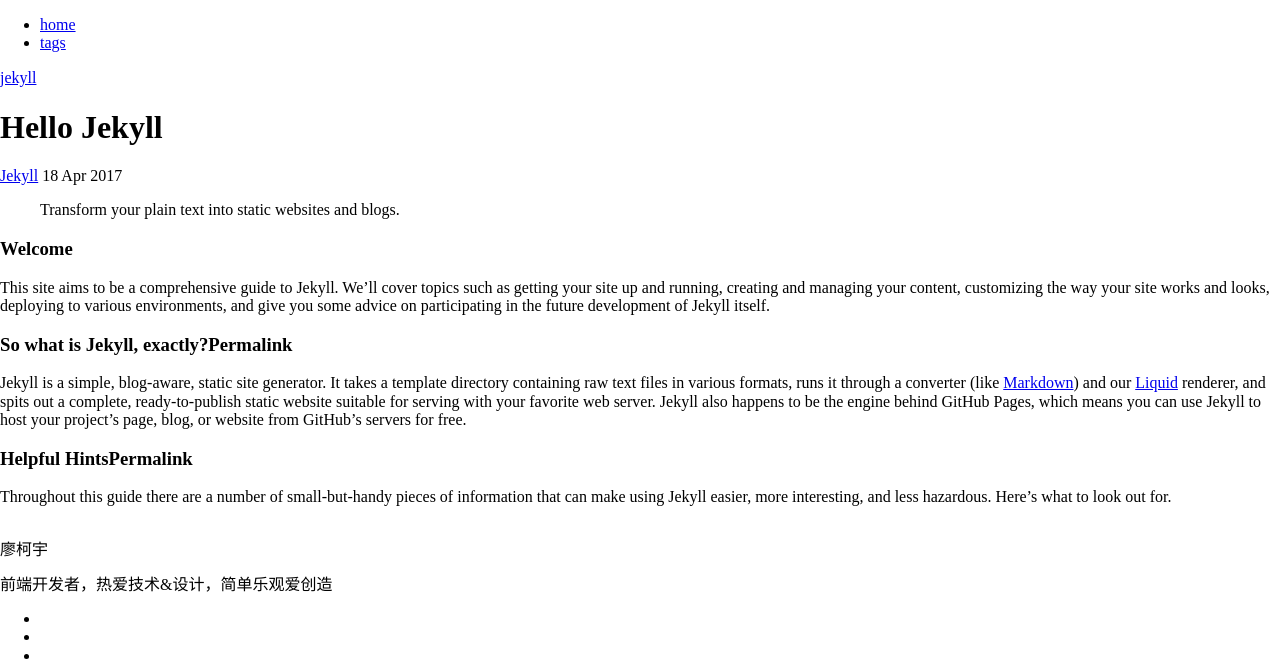
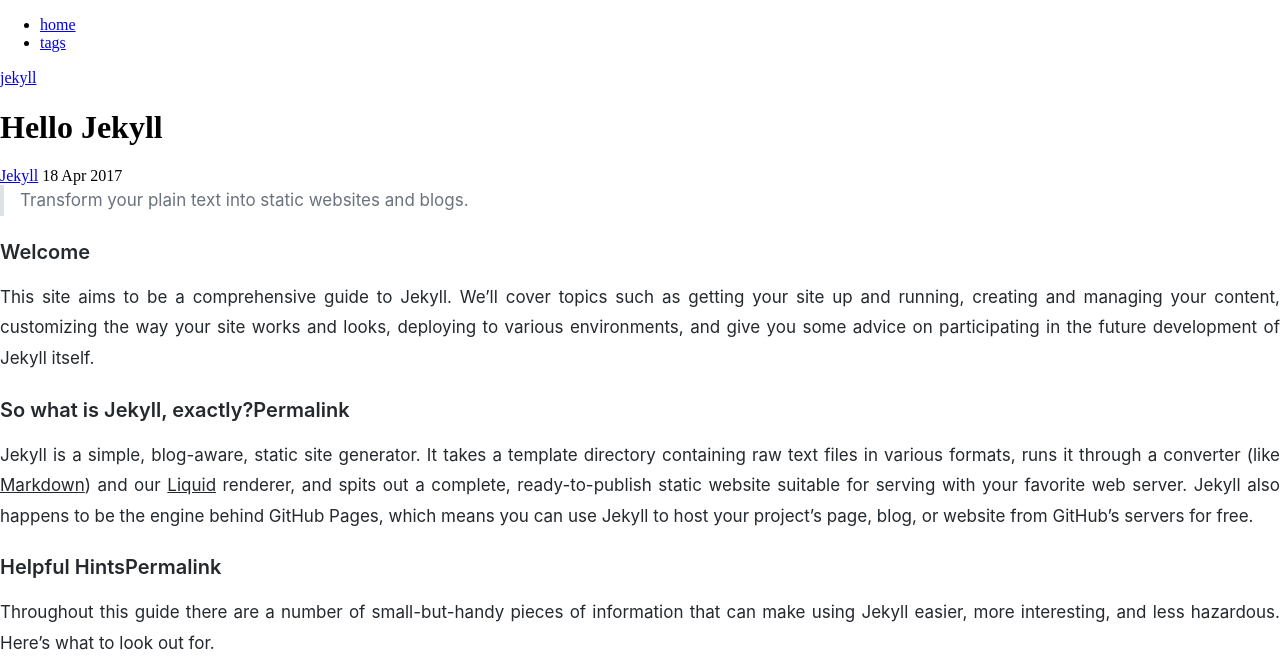
Before and after one commit to Shawn-Ji/Shawn-Ji.github.io, a Jekyll site: the page built from _posts/2017-04-18-hello-jekyll.md, in a window 1280 px wide. Shown: the top 670 px of the page. Built offline with Jekyll 4.4.1, drawn with Linux system fonts in a browser that asks for light colours; nearby versions of some CDN libraries; library files that are not in the unit come from our copies; comment, search, counter and statistics services are not loaded; a style sheet for code colours, icons or effects is not loaded; grey boxes are pictures that could not be loaded.

Commit message:
ta de boke

```diff
--- a/_includes/post-head.html
+++ b/_includes/post-head.html
@@ -13,8 +13,8 @@
     <meta property="og:site_name" content="{{ site.title }}">
     <link rel="stylesheet" href="//cdn.staticfile.org/normalize/6.0.0/normalize.min.css">
     <link rel="stylesheet" href="//at.alicdn.com/t/font_roc50gemkxpw4s4i.css">
-    <link rel="stylesheet" href="{{ "assets/css/github-markdown.css" | prepend: site.baseurl }}">
-    <link rel="stylesheet" href="{{ "assets/css/prism.css" | prepend: site.baseurl }}">
-    <link rel="stylesheet" href="{{ "assets/css/share.min.css" | prepend: site.baseurl }}">
-    <link rel="stylesheet" href="{{ "assets/css/app.min.css" | prepend: site.baseurl }}">
+    <link rel="stylesheet" href="/assets/css/github-markdown.css" type="text/css" media="all">
+    <link rel="stylesheet" href="/assets/css/prism.css" type="text/css" media="all">
+    <link rel="stylesheet" href="/assets/css/share.min.css" type="text/css" media="all">
+    <link rel="stylesheet" href="/assets/css/app.min.css3" type="text/css" media="all">
 </head>
```
